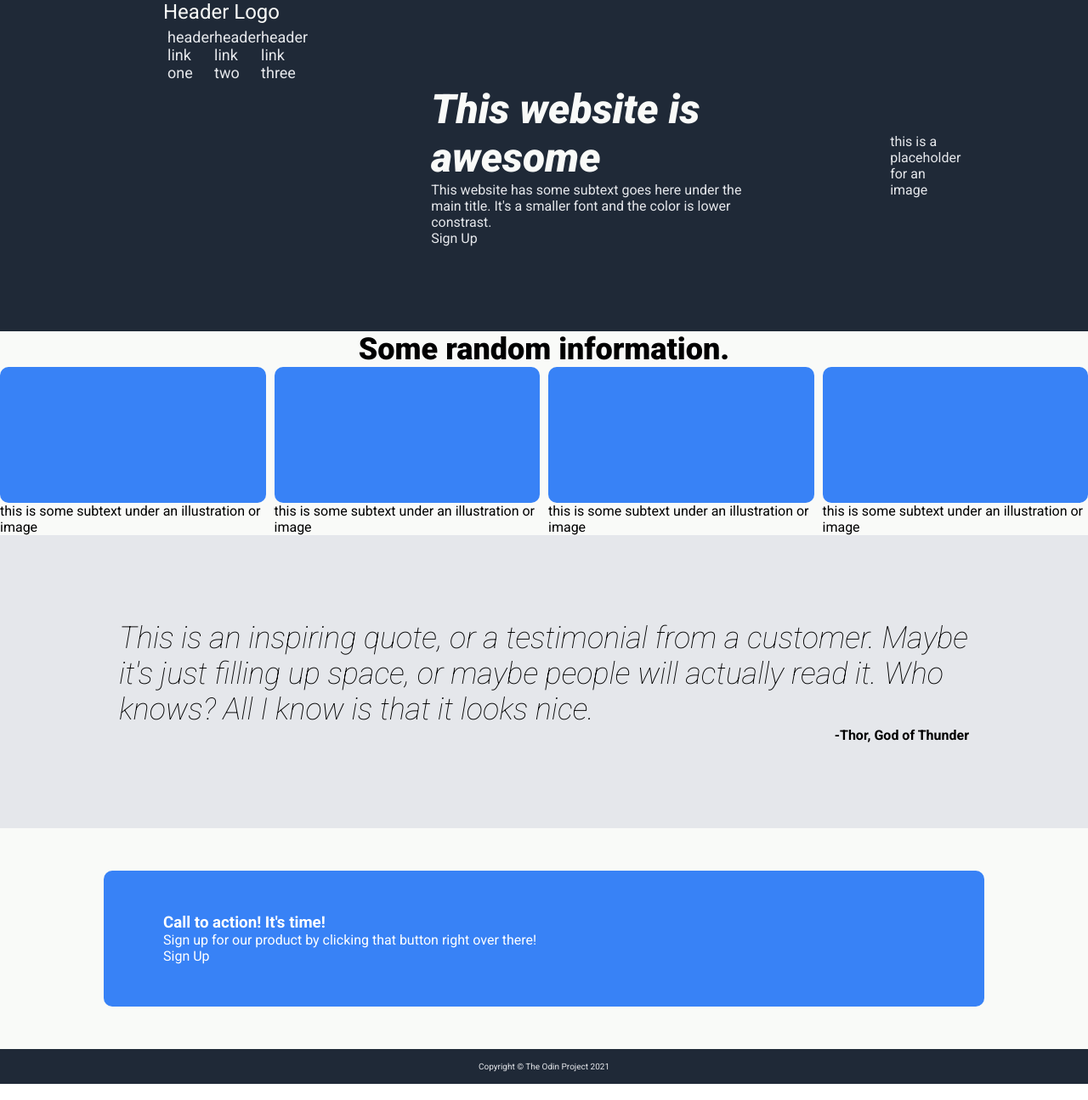
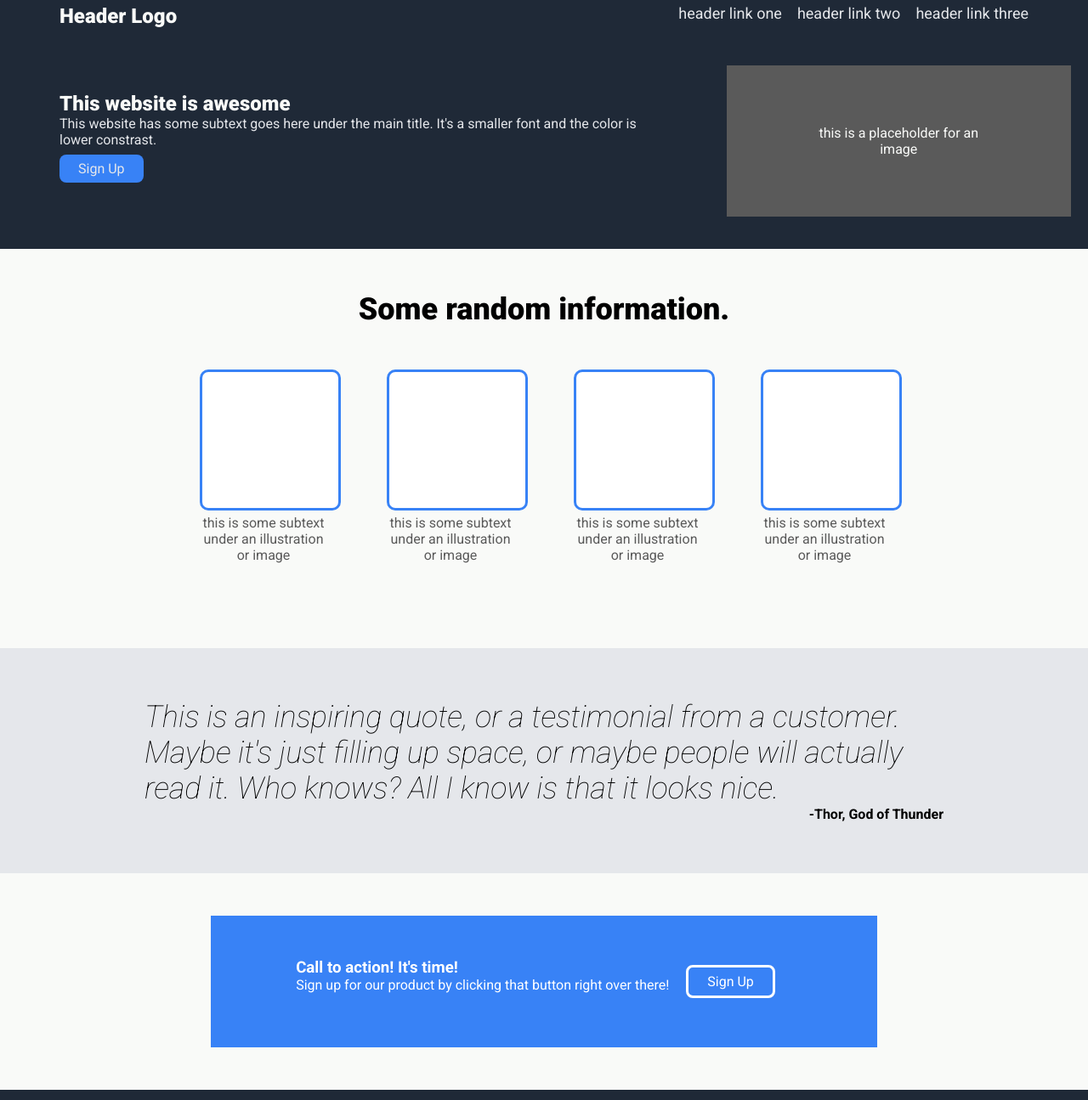
Before and after one commit to peonielin/the-odin-project, a plain HTML site: page landing-page/index.html in a window 1280 px wide. Shown: the top 1295 px of the page at 85% size. Drawn offline with Linux system fonts and the light colour scheme.

Commit message:
Update style.css

```diff
--- a/landing-page/style.css
+++ b/landing-page/style.css
@@ -1,7 +1,9 @@
+
+
 *{
   margin:0;
-  padding;0;
-  font-family:'Roboto', sans-serif;
+  padding:0;
+  font-family:'Roboto';
 }
 
 .footer{
@@ -12,34 +14,38 @@
   align-items:center;
   font-size:10px;
   padding:15px 0 15px 0px;
+
 }
 
 .header-container{
-  display:flex;
+  display: flex;
   background: #1f2937;
   color:#e5e7eb;
-  justify-content:center;
-  align-items:center;
-
+  justify-content: center;
 }
 
 .header{
-  display:flex;
-  justify-content:space-between;
-  width: 70%;
+  display: flex;
+  flex-direction: column;
 }
 
 .header-links{
   display:flex;
   font-size:18px;
   color:#e5e7eb;
-  margin :5px;
+  gap:1em;
+}
 
+.header-link-container{
+  display: flex;
+  justify-content: space-between;
+  padding: 5px 70px;
 }
 
 .logo{
   font-size:24px;
   color:#F9FAF8;
+  font-weight:900;
 
 }
 
@@ -47,7 +53,8 @@
   display:flex;
   background: #1f2937;
   color:#e5e7eb;
-
+  justify-content: space-evenly;
+  padding: 70px;
 }
 
 .info{
@@ -60,6 +67,8 @@
   display:flex;
   background: #e5e7eb;
   color:black;
+  justify-content: center;
+  align-items: center;
 }
 
 .COA{
@@ -74,16 +83,17 @@
   display:flex;
   background: #3882f6;
   margin: 50px 70px 50px 70px;
-  padding: 50px 70px 50px 70px;
-  width: 70%;
-  border-radius: 10px;
+  padding: 50px 100px 50px 100px;
+
 }
 
 .text{
   display:flex;
   flex-direction:column;
-  margin: 50px 70px 50px 70px;
-  padding: 50px 70px 50px 70px;
+  margin: 50px 100px 50px 100px;
+  padding: 10px 70px;
+  max-width: 1000px;
+  text-align: left;
 }
 
 .quote-text{
@@ -91,12 +101,12 @@
   font-weight:100;
   color:1f2937;
   font-style:italic;
+  text-wrap: wrap;
 }
 
 .quote-author{
   text-align:right;
   font-weight:bold;
-  font-family:'Roboto', sans-serif;
 }
 
 .info{
@@ -109,15 +119,10 @@
   font-size:36px;
   font-weight:900;
   color:1f2937;
+  padding: 50px;
 }
 
-.awesome{
-  display:flex;
-  background: #1f2937;
-  margin: 50px 70px 50px 70px;
-  padding: 50px 70px 50px 70px;
-  width: 70%;
-}
+
 
 .awesome-container{
     background: #1f2937;
@@ -128,30 +133,38 @@
 }
 
 .hero{
-  font-size:48px;
+  font-size:24px;
   font-weight:900;
   color:#f9faf8;
-  font-style:italic;
   width: 400px;
 }
 
 .subtext-box{
   display:flex;
-  background: #3882f6;
+  background: white;
   padding: 80px;
   border-radius: 10px;
+  justify-content: center;
+  align-items:center;
+  border: solid #3882f6;
+}
 
-}
 
 .subtext{
   display:flex;
   flex-direction:row;
-  gap:10px;
+  color: #5A5A5A;
+  gap:70px;
+
 }
 
 .subtext-container{
   display:flex;
   flex-direction:column;
+  text-align: center;
+  gap: 5px;
+  max-width: 150px;
+  margin-bottom: 100px;
 
 }
 .info-container{
@@ -160,3 +173,51 @@
   justify-content:center;
   align-items:center;
 }
+
+img {
+  width: 300px;
+  height: 200px;
+  margin: 15px;
+}
+
+.placeholder-image{
+  background: #5A5A5A;
+  color: #F9FAF8;
+  display: flex;
+  justify-content: center;
+  align-items: center;
+  text-align: center;
+  padding: 70px 100px;
+  margin: 20px;
+
+}
+
+.pill1{
+  background: #3882f6;
+  padding: 7px 22px; /* Space between text and border */
+  margin: 8px 0; /* Space around the button */
+  border: none; /* Remove default border */
+  border-radius: 8px;
+  text-align: center;
+  display: inline-block;
+  font-size: 16x;
+}
+
+.pill2{
+  background: #3882f6;
+  padding: 7px 22px; /* Space between text and border */
+  margin: 8px 20px; /* Space around the button */
+  border: none; /* Remove default border */
+  border-radius: 8px;
+  text-align: center;
+  display: inline-block;
+  font-size: 16x;
+    border: solid white;
+}
+
+
+
+.test{
+display: flex;
+justify-content: space-between;
+}
```
